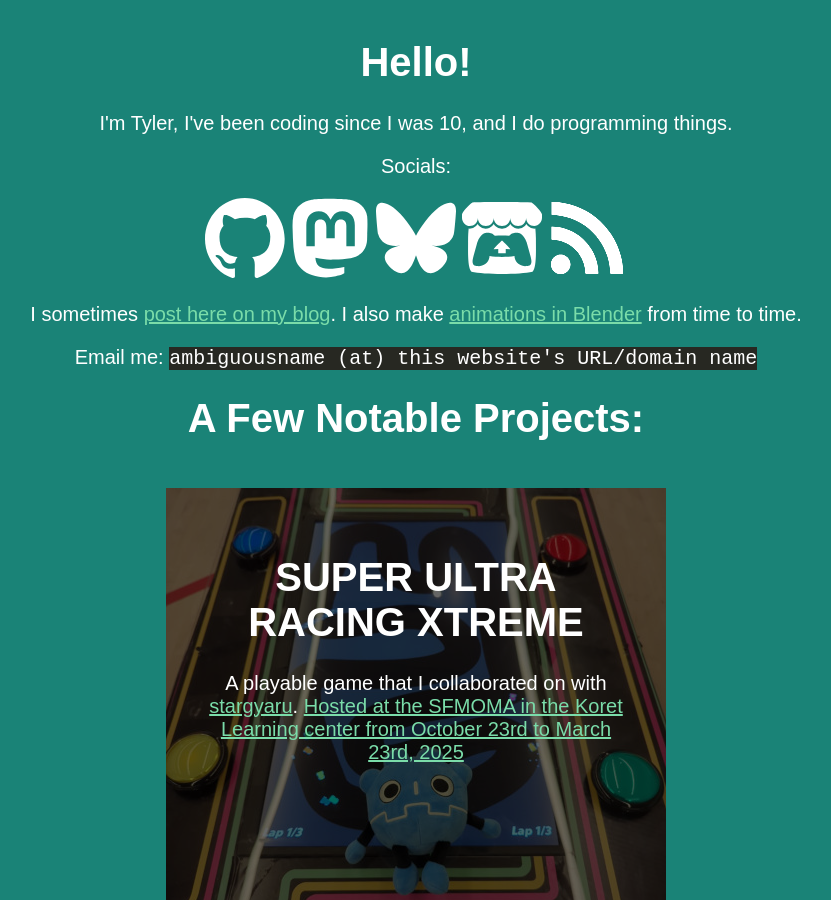
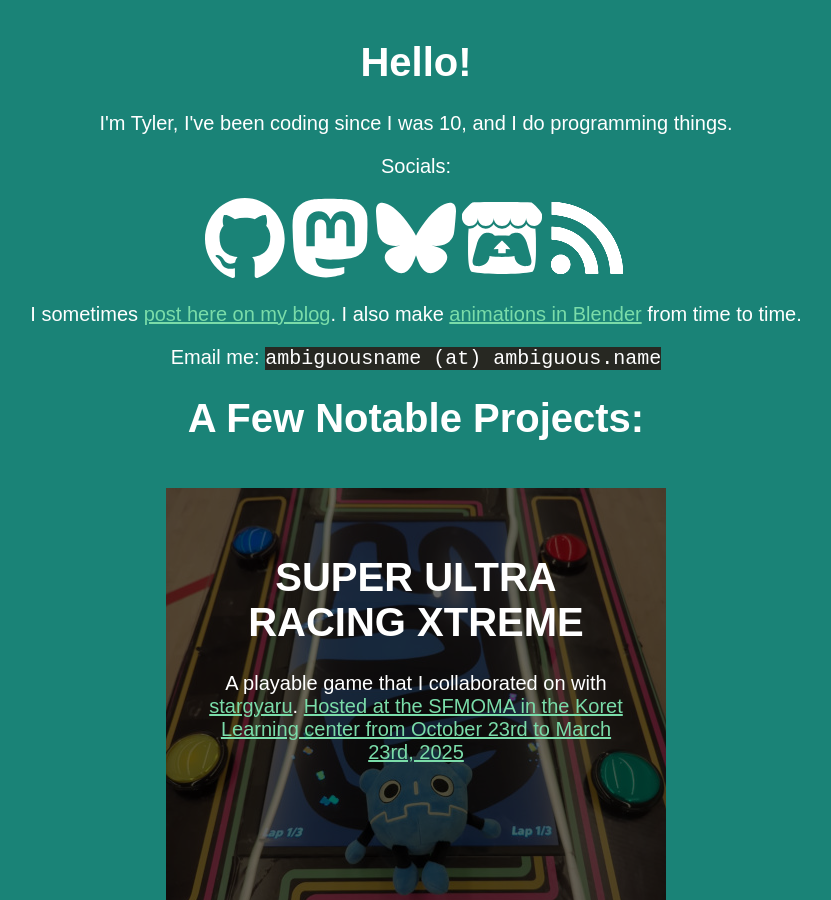
Before and after one commit to ambiguousname/ambiguousname.github.io, a Jekyll site: the page built from index.html, in a window 1280 px wide and 900 px high. Shown: the whole window, without its empty margins (224-1055 px from the left). Built offline with Jekyll 4.4.1, drawn with Linux system fonts in a browser that asks for light colours.

Commit message:
Removing ambiguity
(irony)

```diff
--- a/blog.html
+++ b/blog.html
@@ -8,7 +8,7 @@
 		<div class="content">
 			<a href="/" style="text-decoration: none;"><h1>Blog Posts</h1></a>
 			<a href="/feed.xml"><h2>RSS Feed</h2></a>
-			<h3>If you like my stuff, email me! <code>ambiguousname (at) this website's URL/domain name</code></h3>
+			<h3>If you like my stuff, email me! <code>ambiguousname (at) ambiguous.name</code></h3>
 			{% for post in site.posts %}
 			<div class="jumbotron" style="background-image: url({{ post.image }}); {% if post.scale %} background-size: {{ post.scale }}; {% endif %}">
 				<div class="jumbotron-content">
--- a/index.html
+++ b/index.html
@@ -24,7 +24,7 @@
                 I sometimes <a href="/blog">post here on my blog</a>. I also make <a href="/animations">animations in Blender</a> from time to time.
             </p>
             <p>
-                Email me: <code>ambiguousname (at) this website's URL/domain name</code>
+                Email me: <code>ambiguousname (at) ambiguous.name</code>
             </p>
 
             <h1>A Few Notable Projects:</h1>
```
